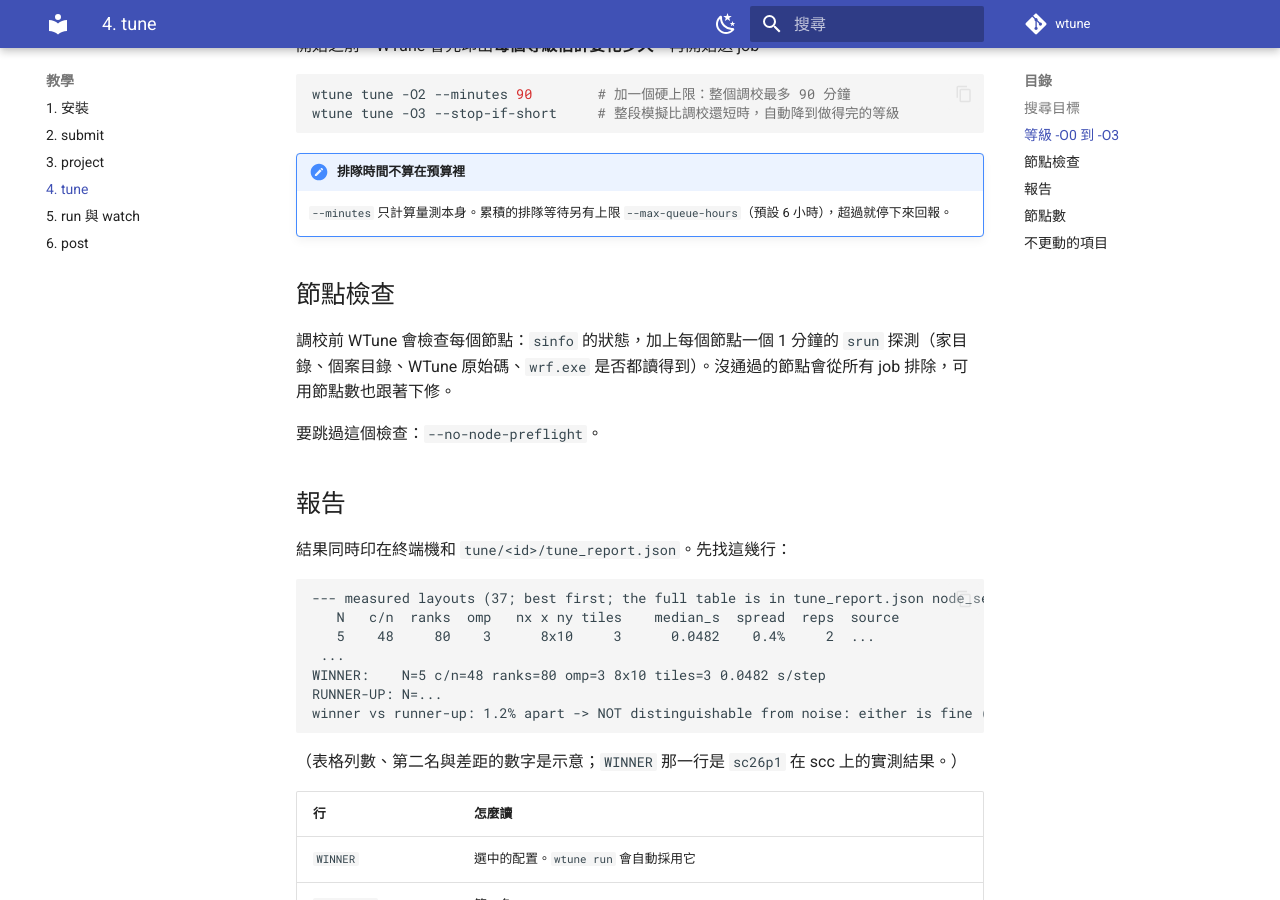
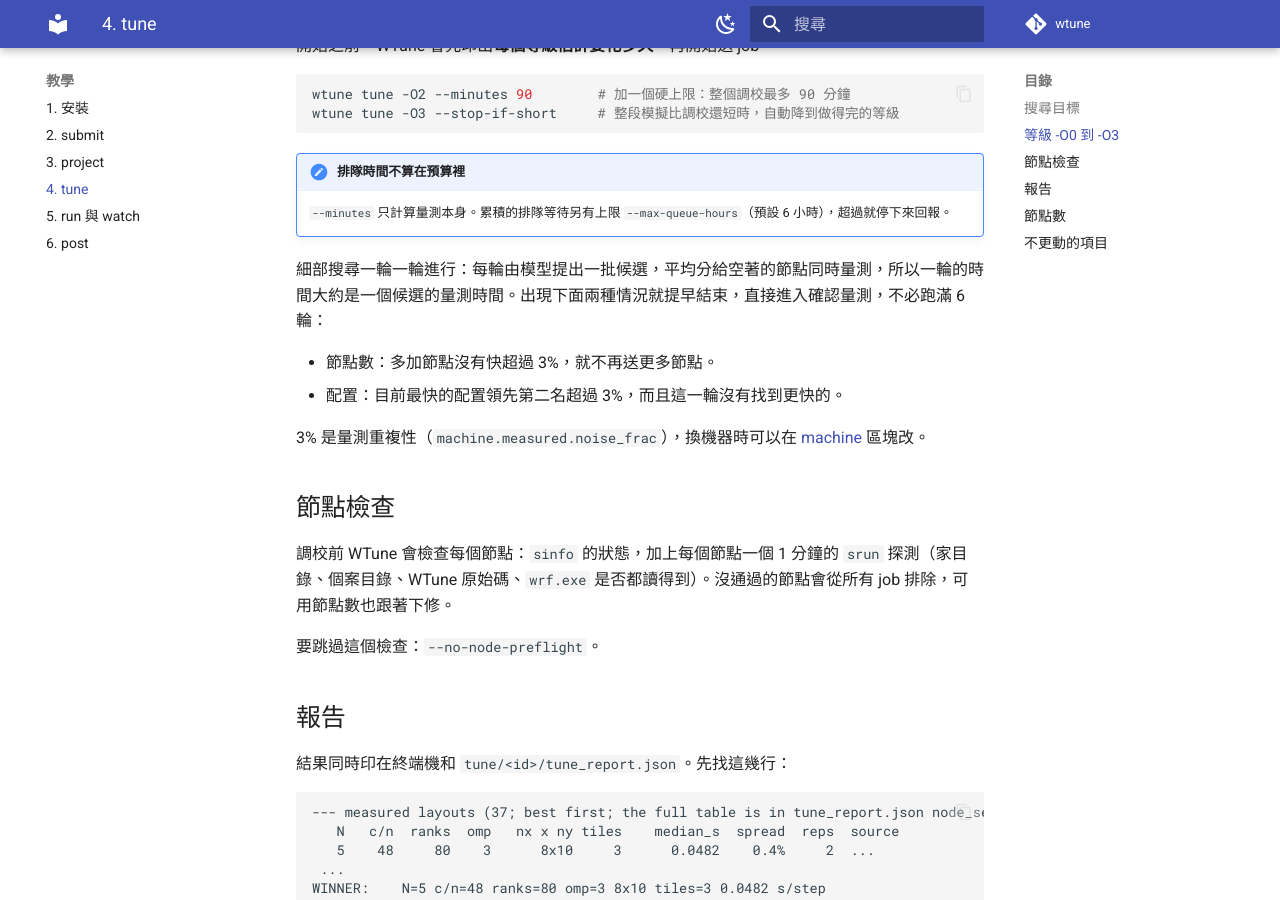
Before and after one commit to Noodle4219005/wtune, an MkDocs documentation site: the page built from docs/tutorial/tune.md, in a window 1280 px wide and 900 px high, scrolled down 1366 px. Built offline with MkDocs 1.6.1 and Material for MkDocs 9.7.7, drawn with Linux system fonts in a browser that asks for light colours; comment, search, counter and statistics services are not loaded.

Commit message:
docs: aux output in ADIOS2, parallel post, early stop in tune
Co-Authored-By: Claude Opus 5.5 (1M context) <noreply@anthropic.com>
Claude-Session: https://claude.ai/code/session_012gLCCcLWq1a5GRiGvEnYQK

```diff
--- a/docs/tutorial/tune.md
+++ b/docs/tutorial/tune.md
@@ -47,6 +47,13 @@ wtune tune -O3 --stop-if-short     # 整段模擬比調校還短時，自動降
 
 !!! note "排隊時間不算在預算裡"
     `--minutes` 只計算量測本身。累積的排隊等待另有上限 `--max-queue-hours`（預設 6 小時），超過就停下來回報。
+
+細部搜尋一輪一輪進行：每輪由模型提出一批候選，平均分給空著的節點同時量測，所以一輪的時間大約是一個候選的量測時間。出現下面兩種情況就提早結束，直接進入確認量測，不必跑滿 6 輪：
+
+- 節點數：多加節點沒有快超過 3%，就不再送更多節點。
+- 配置：目前最快的配置領先第二名超過 3%，而且這一輪沒有找到更快的。
+
+3% 是量測重複性（`machine.measured.noise_frac`），換機器時可以在 [machine](project.md#machine) 區塊改。
 
 ## 節點檢查
 
```
Also changed, not shown: docs/reference/env.md (+1 -0 lines), docs/tutorial/post.md (+2 -0 lines), docs/tutorial/run.md (+3 -1 lines).
